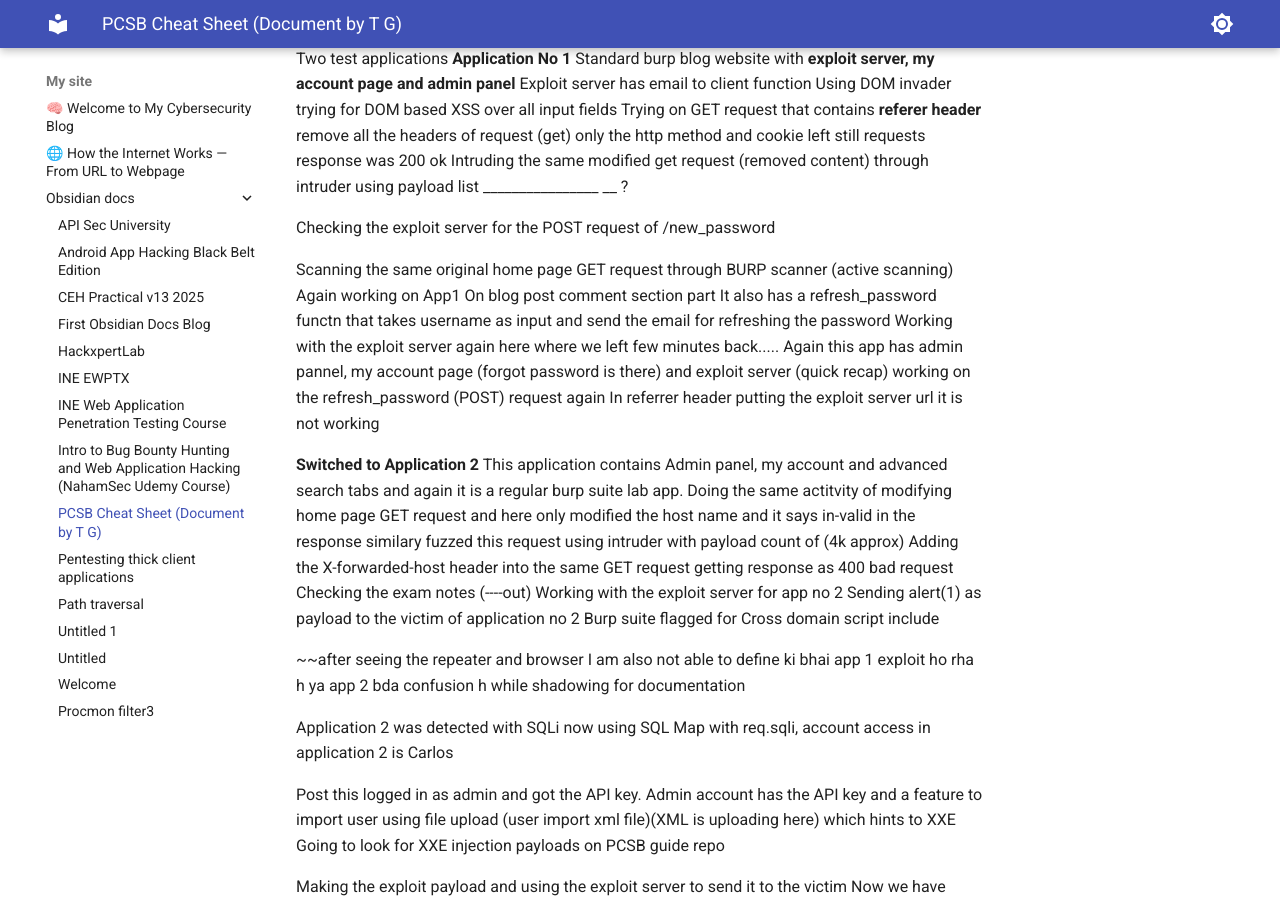
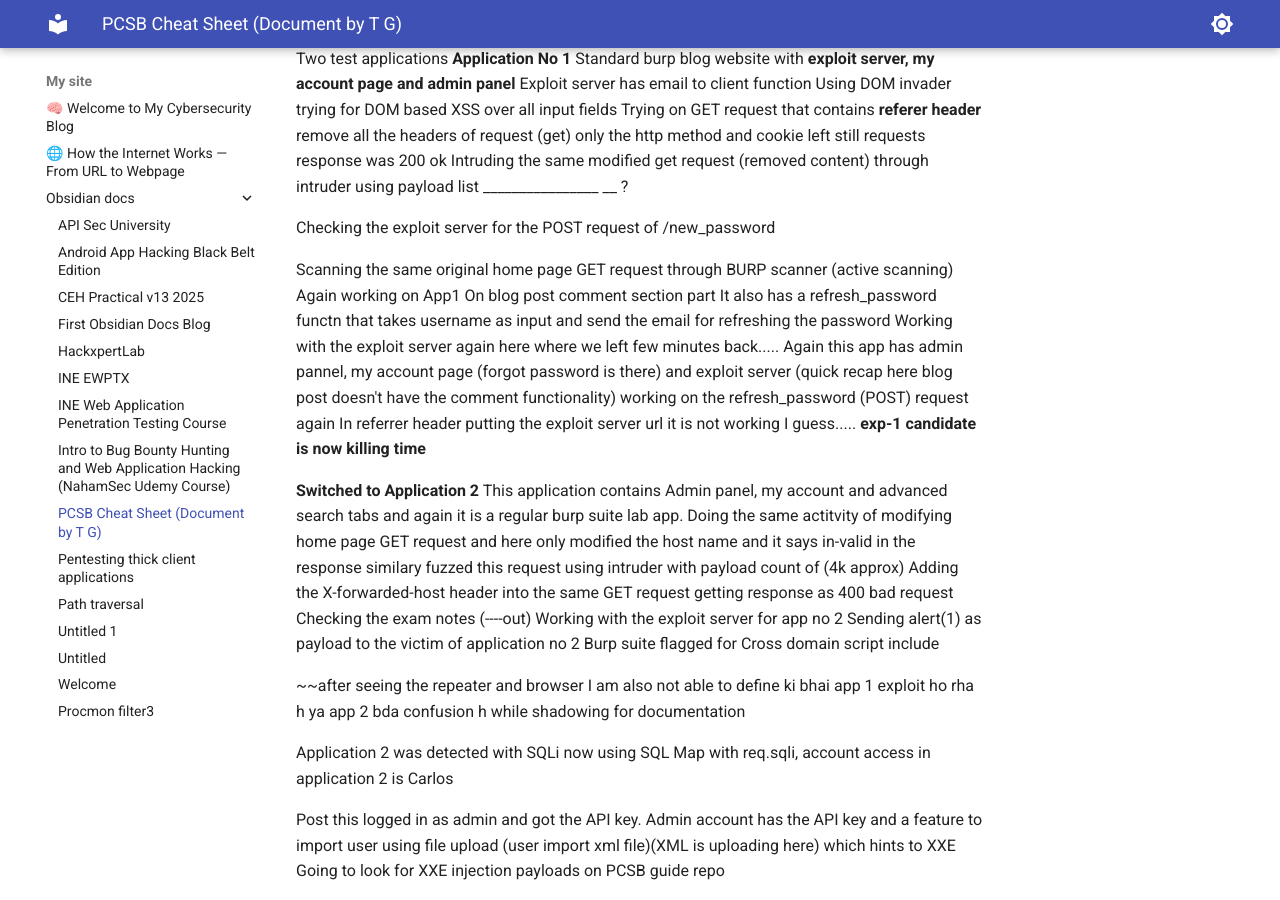
Before and after one commit to mravtechinfo/one-for-all, an MkDocs documentation site: the page built from docs/obsidian_docs/PCSB Cheat Sheet (Document by T_G).md, in a window 1280 px wide and 900 px high, scrolled down 956 px. Built offline with MkDocs 1.6.1 and Material for MkDocs 9.7.7, drawn with Linux system fonts in a browser that asks for light colours.

```diff
--- a/docs/obsidian_docs/PCSB Cheat Sheet (Document by T_G).md
+++ b/docs/obsidian_docs/PCSB Cheat Sheet (Document by T_G).md
@@ -59,9 +59,10 @@
 On blog post comment section part
 It also has a refresh_password functn that takes username as input and send the email for refreshing the password
 Working with the exploit server again here where we left few minutes back.....
-Again this app has admin pannel, my account page (forgot password is there) and exploit server (quick recap)
+Again this app has admin pannel, my account page (forgot password is there) and exploit server (quick recap here blog post doesn't have the comment functionality)
 working on the refresh_password (POST) request again
-In referrer header putting the exploit server url it is not working
+In referrer header putting the exploit server url it is not working I guess.....
+**exp-1 candidate is now killing time**
 
 
 
```
